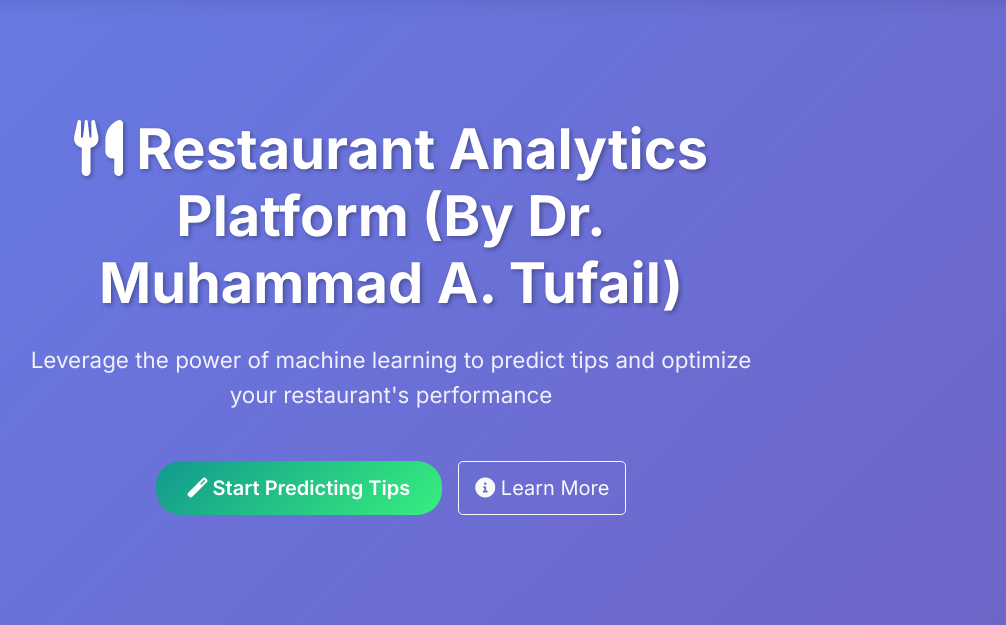
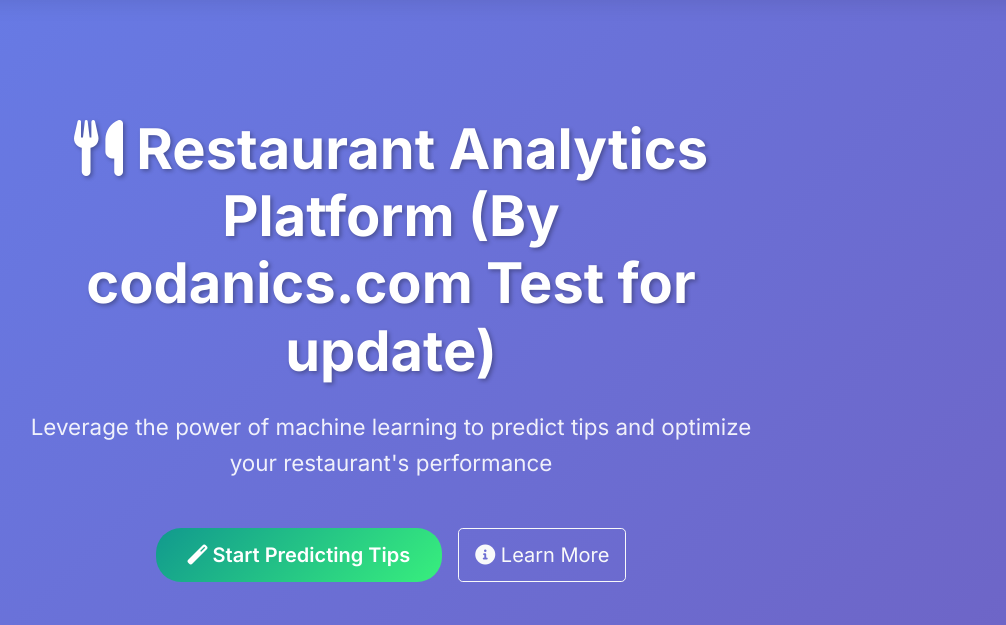
Before and after one commit to AammarTufail/tip_prediction_django_app, a Django app: page / in a window 1280 px wide. Shown: the part 80-705 px from the top of the page, without its empty margins (249-1255 px from the left). Run offline with Django 5.2, Linux system fonts and the light colour scheme.

Commit message:
test for update

```diff
--- a/tip_prediction/ml_app/templates/ml_app/index.html
+++ b/tip_prediction/ml_app/templates/ml_app/index.html
@@ -120,7 +120,7 @@
         <div class="row justify-content-center">
             <div class="col-lg-8">
                 <h1 class="hero-title">
-                    <i class="fas fa-utensils"></i> Restaurant Analytics Platform (By Dr. Muhammad A. Tufail)
+                    <i class="fas fa-utensils"></i> Restaurant Analytics Platform (By codanics.com Test for update)
                 </h1>
                 <p class="hero-subtitle">
                     Leverage the power of machine learning to predict tips and optimize your restaurant's performance
```
